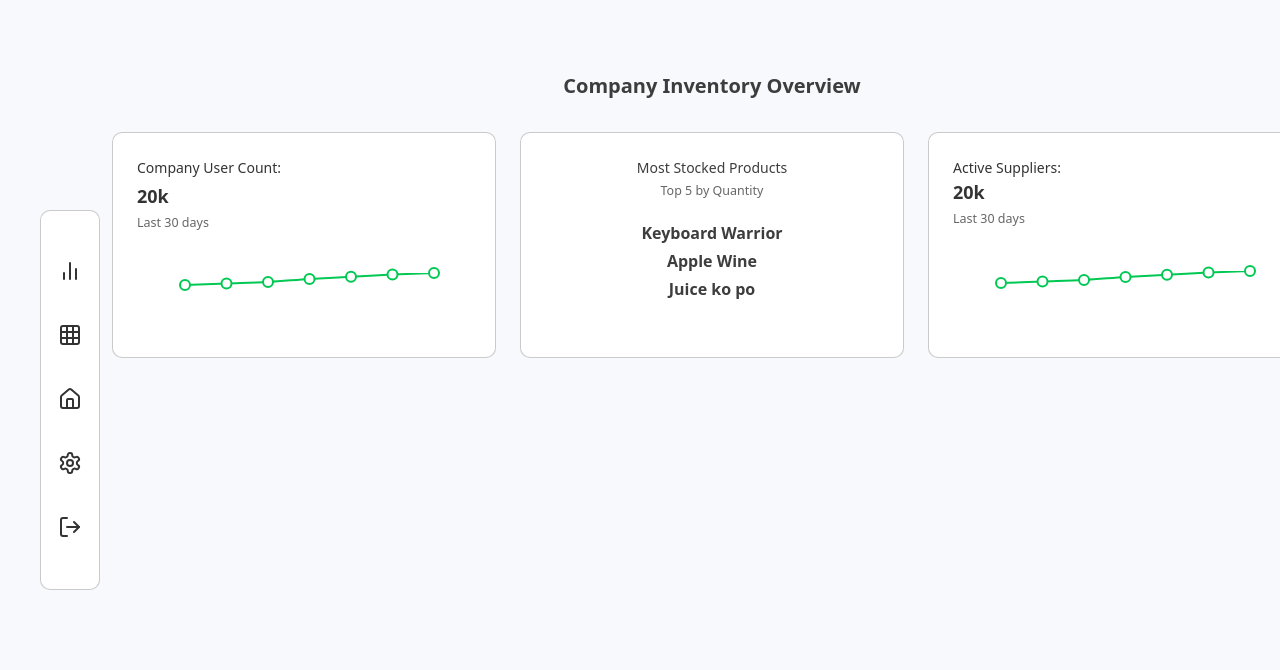
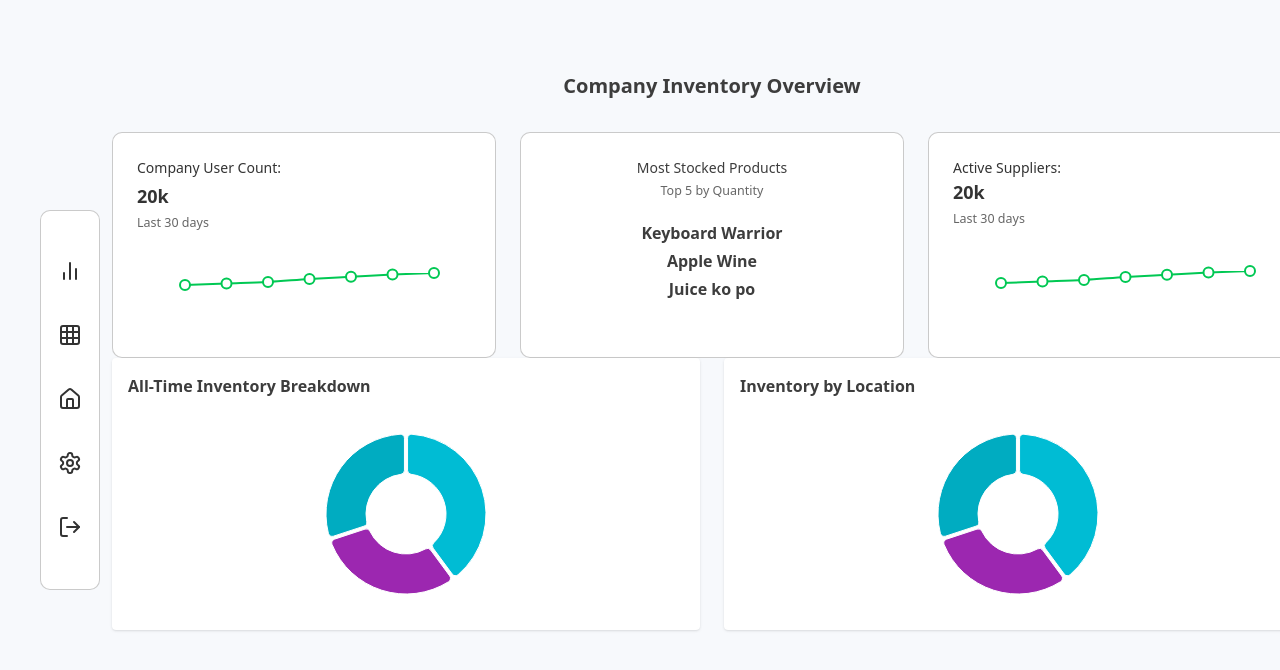
Before and after one commit to JPAVictoria/Stocktopus, a Next.js app: page /pages/dashboard in a window 1280 px wide. Shown: the top 670 px of the page. Built offline with nearby package versions, Linux system fonts and the light colour scheme.

Commit message:
update-commit

```diff
--- a/app/components/InventoryCharts.jsx
+++ b/app/components/InventoryCharts.jsx
@@ -1,9 +1,13 @@
 "use client";
-import { PieChart, LineChart } from "@mui/x-charts";
+import {LineChart } from "@mui/x-charts";
 
-export default function InventoryCharts({ pieData, lineData }) {
-  const xAxisData =
-    lineData?.xAxis?.[0]?.data ?? ["Day 1", "Day 5", "Day 10", "Day 15"];
+export default function InventoryCharts({ lineData }) {
+  const xAxisData = lineData?.xAxis?.[0]?.data ?? [
+    "Day 1",
+    "Day 5",
+    "Day 10",
+    "Day 15",
+  ];
 
   return (
     <>
@@ -22,7 +26,7 @@ export default function InventoryCharts({ pieData, lineData }) {
           <LineChart
             className="ml-[-35px]"
             {...lineData}
-      height={80}  // lowered height
+            height={80}
             colors={["#00C853"]}
             xAxis={[
               {
@@ -40,7 +44,7 @@ export default function InventoryCharts({ pieData, lineData }) {
               "& .MuiChartsGrid-line": {
                 display: "none",
               },
-        // Remove internal padding inside svg/chart container
+
               "& .MuiChartsLineChart-root": {
                 paddingBottom: 0,
                 marginBottom: 0,
@@ -82,7 +86,7 @@ export default function InventoryCharts({ pieData, lineData }) {
           <LineChart
             className="ml-[-35px]"
             {...lineData}
-      height={80}  // lowered height
+            height={80}
             colors={["#00C853"]}
             xAxis={[
               {
@@ -112,45 +116,6 @@ export default function InventoryCharts({ pieData, lineData }) {
           />
         </div>
       </div>
-
-
-
-
-      {/* <div className="grid grid-cols-2 gap-6">
-        <div className="bg-white p-4 rounded shadow-sm">
-          <p className="font-semibold mb-4">All-Time Inventory Breakdown</p>
-          <PieChart
-            series={[
-              {
-                data: pieData,
-                innerRadius: 40,
-                outerRadius: 80,
-                paddingAngle: 2,
-                cornerRadius: 4,
-              },
-            ]}
-            width={300}
-            height={200}
-          />
-        </div>
-
-        <div className="bg-white p-4 rounded shadow-sm">
-          <p className="font-semibold mb-4">Inventory by Location</p>
-          <PieChart
-            series={[
-              {
-                data: pieData,
-                innerRadius: 40,
-                outerRadius: 80,
-                paddingAngle: 2,
-                cornerRadius: 4,
-              },
-            ]}
-            width={300}
-            height={200}
-          />
-        </div>
-      </div> */}
     </>
   );
 }
--- /dev/null
+++ b/app/components/PieAnalytics.jsx
@@ -0,0 +1,44 @@
+"use client";
+import { PieChart} from "@mui/x-charts";
+
+export default function PieAnalytics({pieData}) {
+  return (
+    <>
+      <div className="grid grid-cols-2 gap-6">
+        <div className="bg-white p-4 rounded shadow-sm">
+          <p className="font-semibold mb-4">All-Time Inventory Breakdown</p>
+          <PieChart
+            series={[
+              {
+                data: pieData,
+                innerRadius: 40,
+                outerRadius: 80,
+                paddingAngle: 2,
+                cornerRadius: 4,
+              },
+            ]}
+            width={300}
+            height={200}
+          />
+        </div>
+
+        <div className="bg-white p-4 rounded shadow-sm">
+          <p className="font-semibold mb-4">Inventory by Location</p>
+          <PieChart
+            series={[
+              {
+                data: pieData,
+                innerRadius: 40,
+                outerRadius: 80,
+                paddingAngle: 2,
+                cornerRadius: 4,
+              },
+            ]}
+            width={300}
+            height={200}
+          />
+        </div>
+      </div>
+    </>
+  );
+}
--- a/app/pages/dashboard/page.jsx
+++ b/app/pages/dashboard/page.jsx
@@ -3,6 +3,10 @@ import Navbar from "@/app/components/Navbar";
 import dynamic from "next/dynamic";
 
 const InventoryCharts = dynamic(() => import("@/app/components/InventoryCharts"), {
+  ssr: false,
+});
+
+const PieAnalytics = dynamic(() => import("@/app/components/PieAnalytics"), {
   ssr: false,
 });
 
@@ -31,6 +35,7 @@ export default function InventoryDashboard() {
           Company Inventory Overview
         </h1>
         <InventoryCharts pieData={pieData} lineData={lineData} />
+        <PieAnalytics pieData={pieData}/>
       </div>
     </div>
   );
```
Lines whose indentation alone changed are shown as unchanged.
